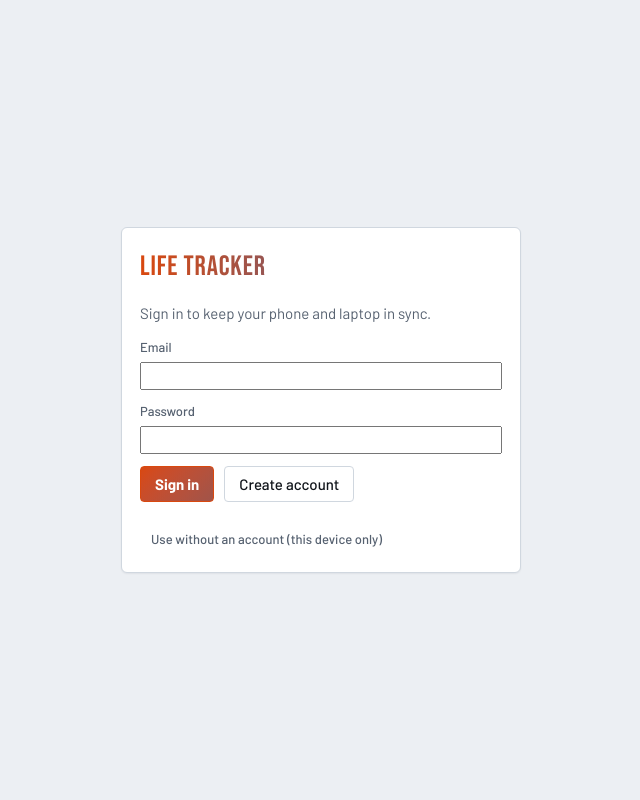
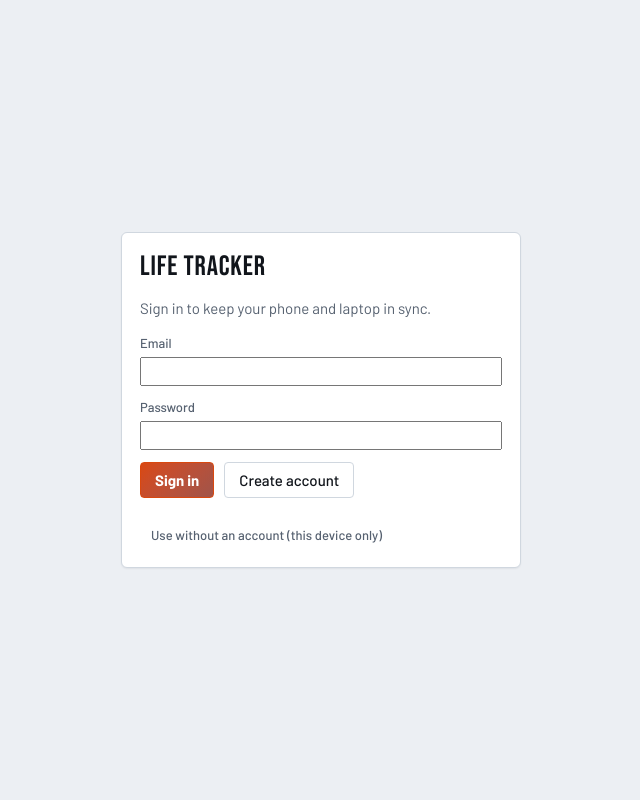
Before and after one commit to danielborisevich/life-tracker, a plain HTML site: page index.html in a window 1280 px wide. Shown: the top 800 px of the page, without its empty margins (319-959 px from the left). Drawn offline with nearby package versions, Linux system fonts and the light colour scheme.

Commit message:
Fix sign-in title
Co-Authored-By: Claude Opus 5.5 <noreply@anthropic.com>
Claude-Session: https://claude.ai/code/session_018F36525pGWJAesPmtu7nVg

```diff
--- a/index.html
+++ b/index.html
@@ -675,7 +675,7 @@ td{padding:8px;border-bottom:1px solid var(--line);vertical-align:middle}
   </main>
 </div>
 <div id="authGate" class="auth" hidden><div class="card auth-card">
-  <div class="brand" style="padding:0">Life Tracker</div>
+  <h2 style="font-size:28px">Life Tracker</h2>
   <p class="muted">Sign in to keep your phone and laptop in sync.</p>
   <form id="authForm">
     <label class="field">Email<input type="email" id="aEmail" required autocomplete="email"></label>
```
